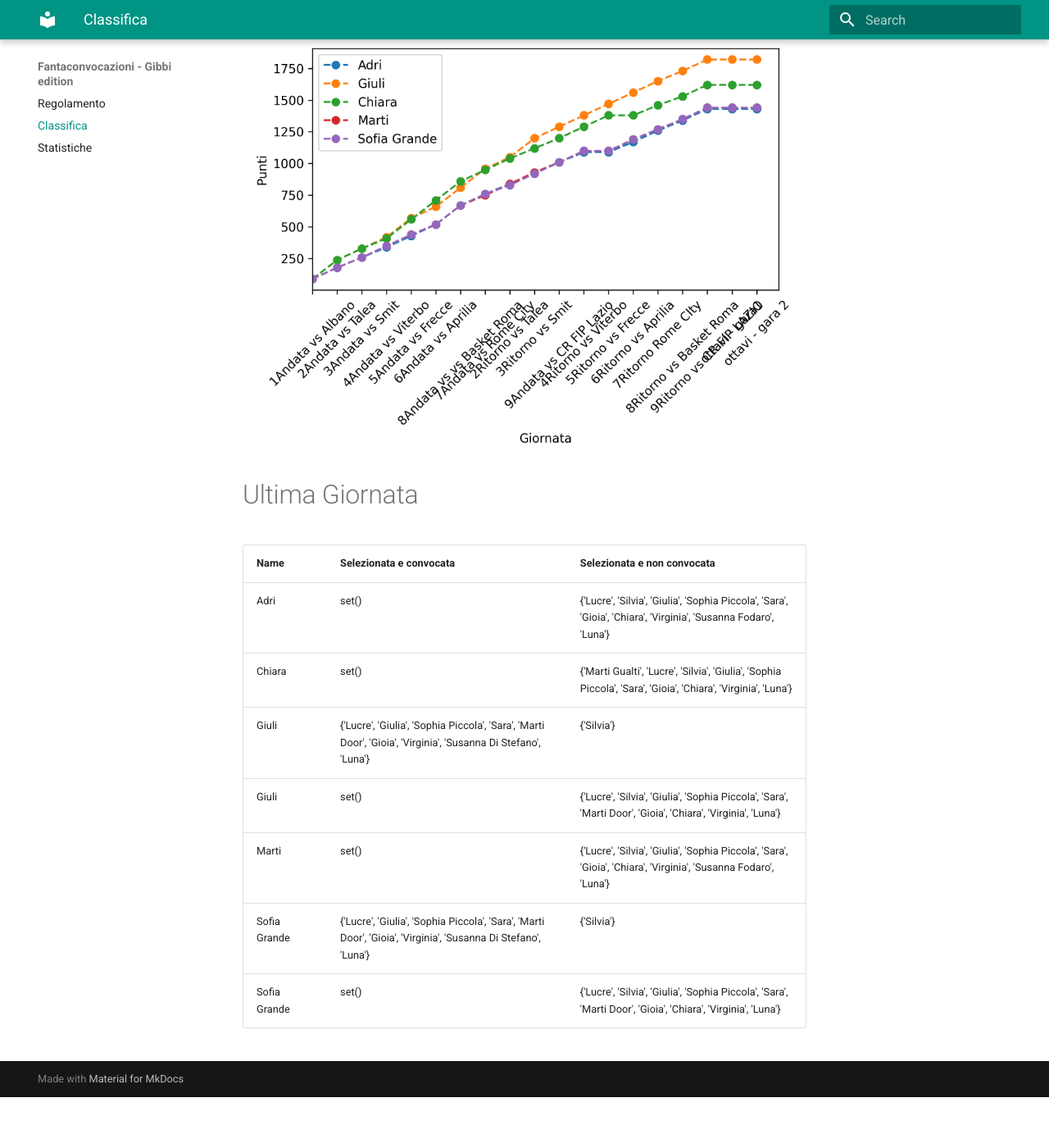
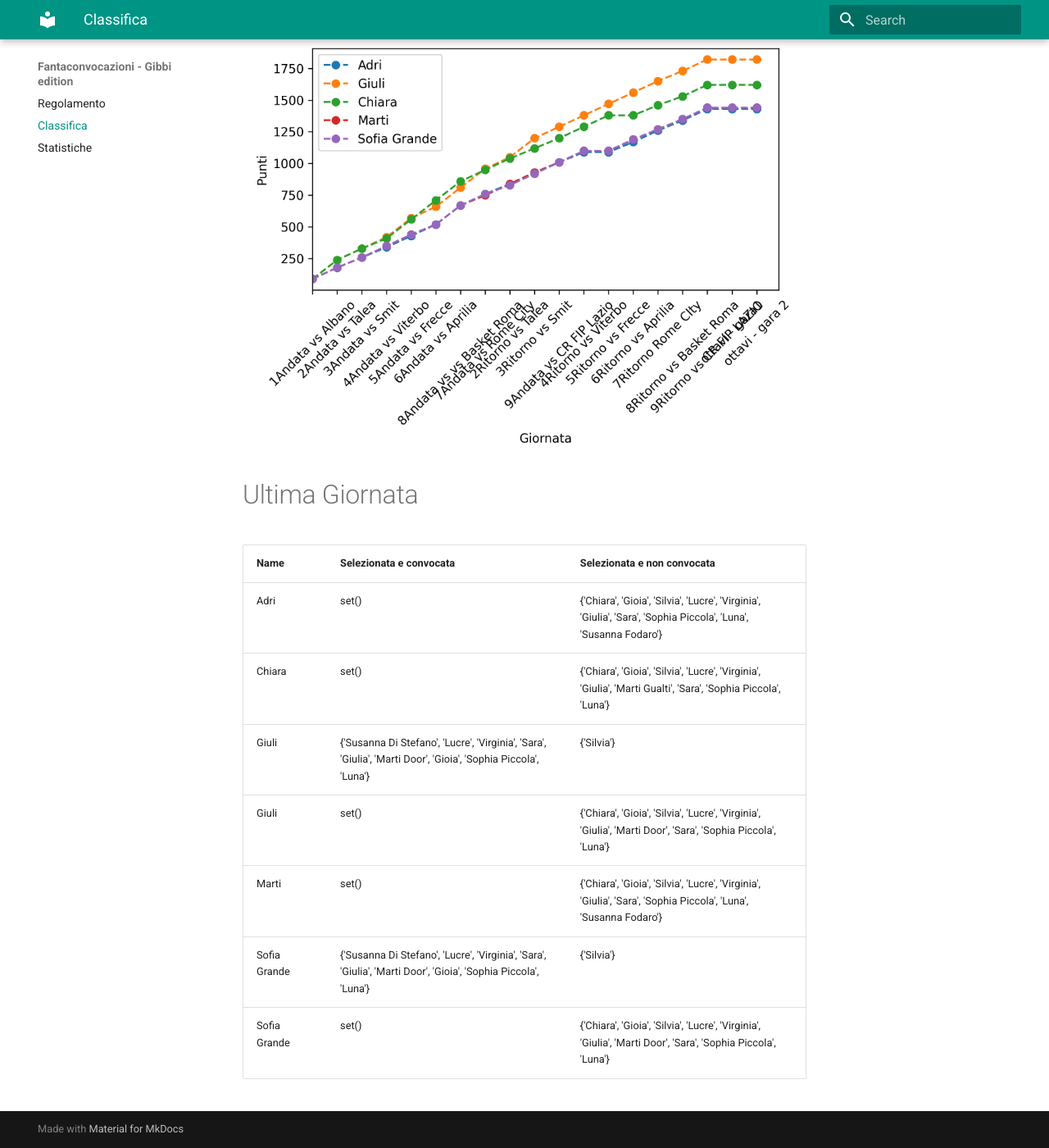
Before and after one commit to martinig94/fantagibbi, an MkDocs documentation site: the page built from docs/Classifica.md, in a window 1280 px wide and 1400 px high, scrolled down 565 px. Shown: the whole window at 82% size. Built offline with MkDocs 1.6.1 and Material for MkDocs 9.7.7, drawn with Linux system fonts in a browser that asks for light colours; before the commit the page ends 1903 px from its top, so only the background shows below that.

Commit message:
Auto-update from main.py

```diff
--- a/docs/Classifica.md
+++ b/docs/Classifica.md
@@ -18,11 +18,11 @@
 <!-- START_TABLE CORRECT -->
 | Name         | Selezionata e convocata                                                                                        | Selezionata e non convocata                                                                                      |
 |:-------------|:---------------------------------------------------------------------------------------------------------------|:-----------------------------------------------------------------------------------------------------------------|
-| Adri         | set()                                                                                                          | {'Lucre', 'Silvia', 'Giulia', 'Sophia Piccola', 'Sara', 'Gioia', 'Chiara', 'Virginia', 'Susanna Fodaro', 'Luna'} |
-| Chiara       | set()                                                                                                          | {'Marti Gualti', 'Lucre', 'Silvia', 'Giulia', 'Sophia Piccola', 'Sara', 'Gioia', 'Chiara', 'Virginia', 'Luna'}   |
-| Giuli        | {'Lucre', 'Giulia', 'Sophia Piccola', 'Sara', 'Marti Door', 'Gioia', 'Virginia', 'Susanna Di Stefano', 'Luna'} | {'Silvia'}                                                                                                       |
-| Giuli        | set()                                                                                                          | {'Lucre', 'Silvia', 'Giulia', 'Sophia Piccola', 'Sara', 'Marti Door', 'Gioia', 'Chiara', 'Virginia', 'Luna'}     |
-| Marti        | set()                                                                                                          | {'Lucre', 'Silvia', 'Giulia', 'Sophia Piccola', 'Sara', 'Gioia', 'Chiara', 'Virginia', 'Susanna Fodaro', 'Luna'} |
-| Sofia Grande | {'Lucre', 'Giulia', 'Sophia Piccola', 'Sara', 'Marti Door', 'Gioia', 'Virginia', 'Susanna Di Stefano', 'Luna'} | {'Silvia'}                                                                                                       |
-| Sofia Grande | set()                                                                                                          | {'Lucre', 'Silvia', 'Giulia', 'Sophia Piccola', 'Sara', 'Marti Door', 'Gioia', 'Chiara', 'Virginia', 'Luna'}     |
+| Adri         | set()                                                                                                          | {'Chiara', 'Gioia', 'Silvia', 'Lucre', 'Virginia', 'Giulia', 'Sara', 'Sophia Piccola', 'Luna', 'Susanna Fodaro'} |
+| Chiara       | set()                                                                                                          | {'Chiara', 'Gioia', 'Silvia', 'Lucre', 'Virginia', 'Giulia', 'Marti Gualti', 'Sara', 'Sophia Piccola', 'Luna'}   |
+| Giuli        | {'Susanna Di Stefano', 'Lucre', 'Virginia', 'Sara', 'Giulia', 'Marti Door', 'Gioia', 'Sophia Piccola', 'Luna'} | {'Silvia'}                                                                                                       |
+| Giuli        | set()                                                                                                          | {'Chiara', 'Gioia', 'Silvia', 'Lucre', 'Virginia', 'Giulia', 'Marti Door', 'Sara', 'Sophia Piccola', 'Luna'}     |
+| Marti        | set()                                                                                                          | {'Chiara', 'Gioia', 'Silvia', 'Lucre', 'Virginia', 'Giulia', 'Sara', 'Sophia Piccola', 'Luna', 'Susanna Fodaro'} |
+| Sofia Grande | {'Susanna Di Stefano', 'Lucre', 'Virginia', 'Sara', 'Giulia', 'Marti Door', 'Gioia', 'Sophia Piccola', 'Luna'} | {'Silvia'}                                                                                                       |
+| Sofia Grande | set()                                                                                                          | {'Chiara', 'Gioia', 'Silvia', 'Lucre', 'Virginia', 'Giulia', 'Marti Door', 'Sara', 'Sophia Piccola', 'Luna'}     |
 <!-- END_TABLE CORRECT -->
```
